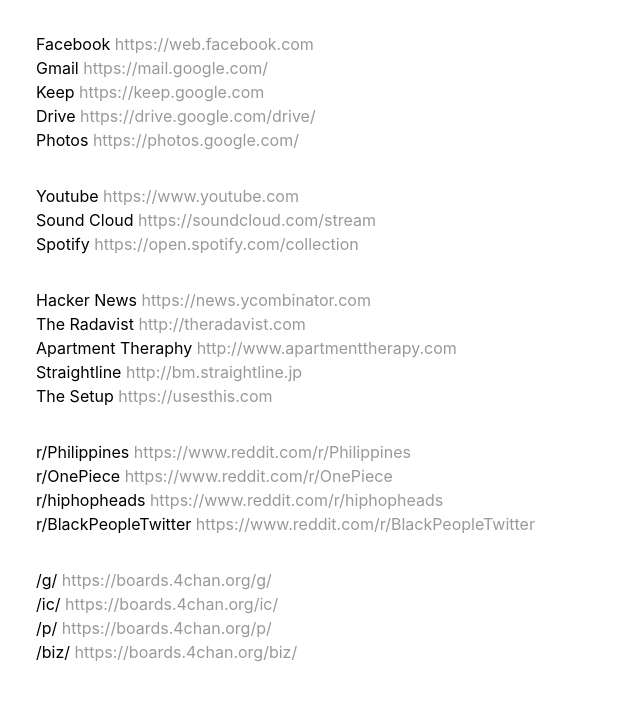
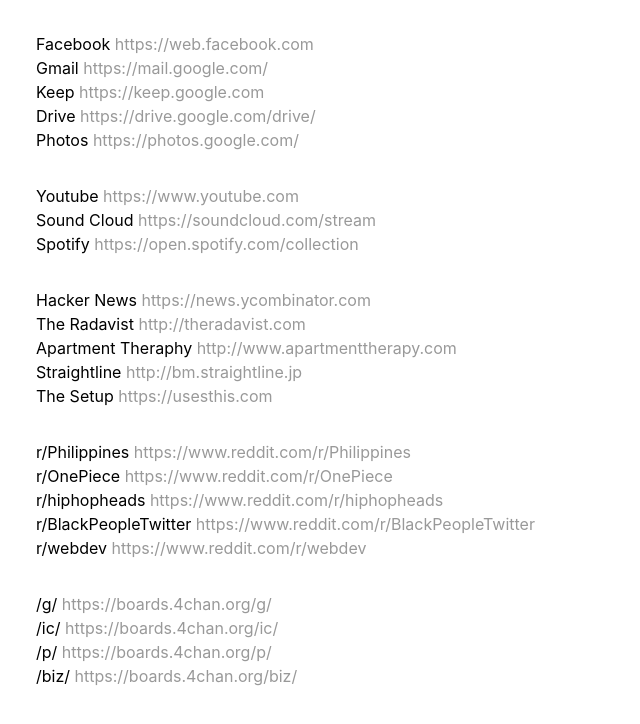
Before and after one commit to jasonvictorio/startpage, a Nuxt app: page / in a window 1280 px wide. Shown: the top 724 px of the page, without its empty margins (0-640 px from the left). Built offline with nearby package versions, Linux system fonts and the light colour scheme.

Commit message:
add r/webdev

```diff
--- a/pages/index.vue
+++ b/pages/index.vue
@@ -87,6 +87,10 @@
           label: 'r/BlackPeopleTwitter',
           link: 'https://www.reddit.com/r/BlackPeopleTwitter',
         },
+        {
+          label: 'r/webdev',
+          link: 'https://www.reddit.com/r/webdev',
+        },
       ],
       [
         {
```
